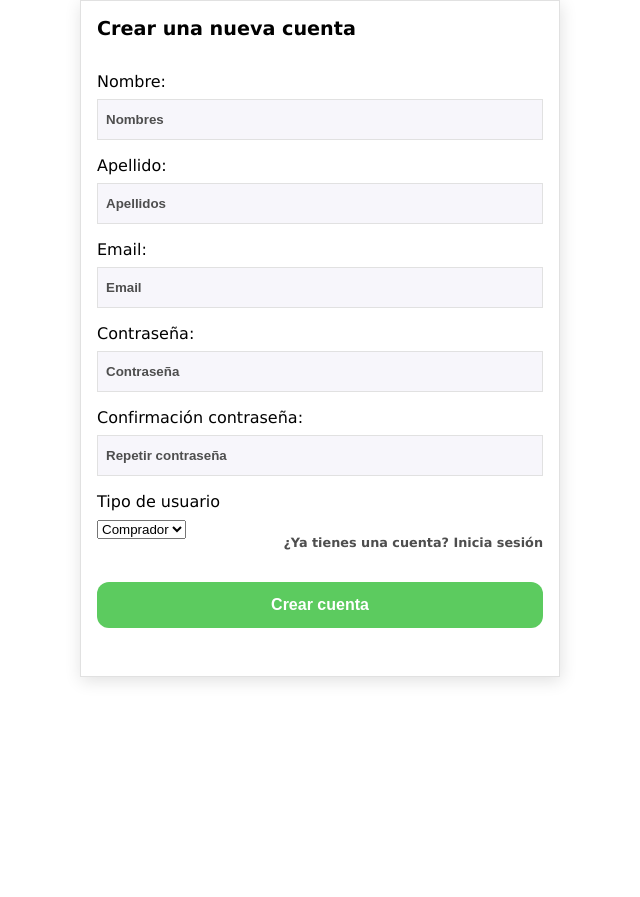
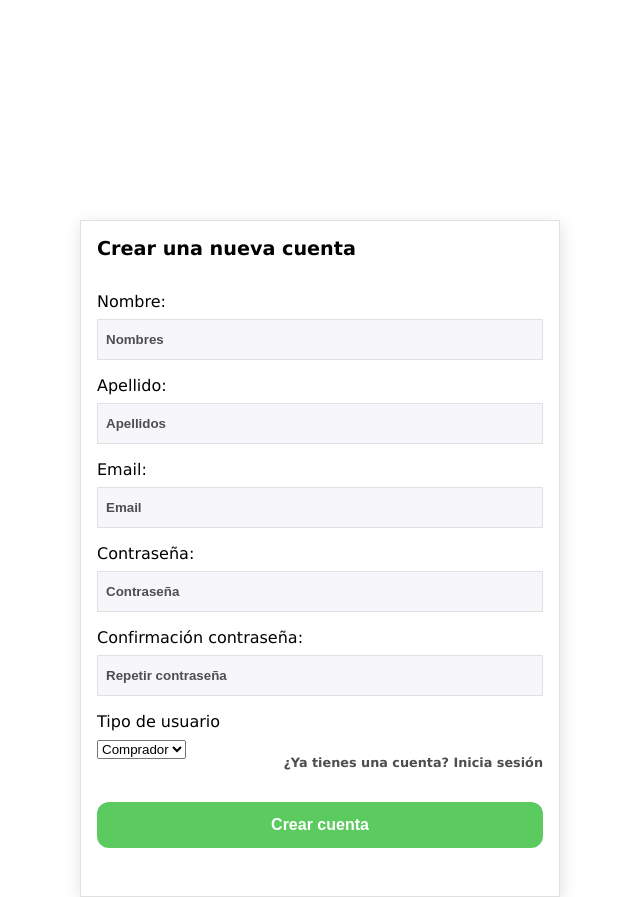
Before and after one commit to Proyecto-Integrador-II/proyecto, a PHP site: page /php/todos/signup.php in a window 1280 px wide. Shown: the whole page, without its empty margins (320-960 px from the left). Before the commit the page ends 683 px from the top, so only its background shows below. Run offline with PHP 8.4, Linux system fonts and the light colour scheme.

Commit message:
Update style.css

```diff
--- a/CSS/style.css
+++ b/CSS/style.css
@@ -41,6 +41,8 @@ input[type='number']::-webkit-inner-spin-button {
 .container {
 	max-width: 1400px;
 	margin: 0px auto;
+	top: 120px;
+    position: relative;
 }
 
 .title {
@@ -111,6 +113,8 @@ input[type='number']::-webkit-inner-spin-button {
 	border: 1px solid var(--box-shadows);
 	padding: 16px;
 	box-shadow: 1px 4px 16px var(--box-shadows);
+	top: 100px;
+    position: relative;
 }
 
 .form-card__subtitle {
```
